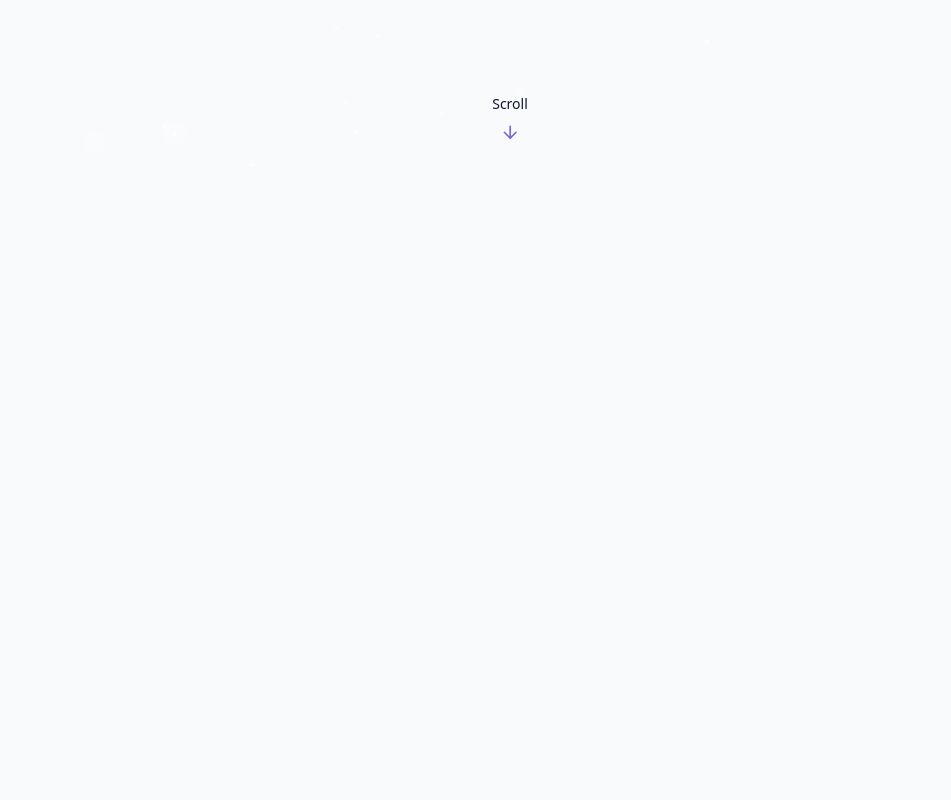
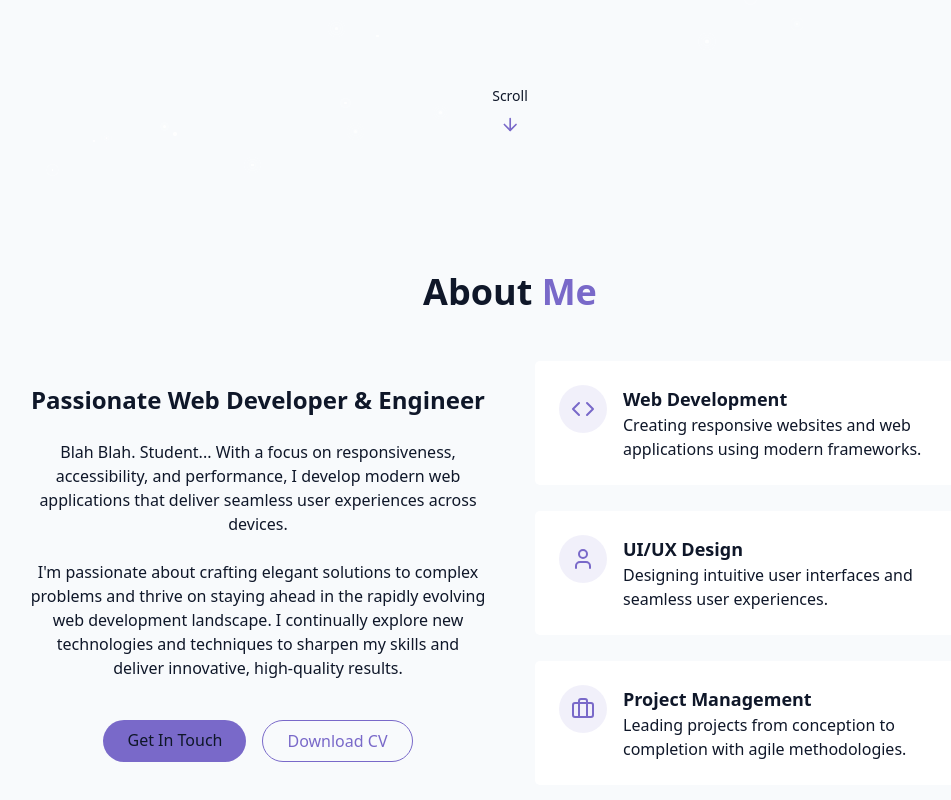
Before and after one commit to WLL1am/portfolio, a React (Vite) app: page / in a window 1280 px wide. Shown: the part 624-1424 px from the top of the page, without its empty margins (130-1081 px from the left). Before the commit the page ends 800 px from the top, so only its background shows below. Built offline with nearby package versions, Linux system fonts and the light colour scheme.

Commit message:
created about me section

```diff
--- /dev/null
+++ b/src/components/AboutSection.jsx
@@ -0,0 +1,88 @@
+import { Briefcase, Code, User } from "lucide-react"
+
+export const AboutSection = () => {
+    return (
+        <section id="about" className="py-24 px-4 relative">
+            <div className="container mx-auto max-w-5xl">
+                <h2 className="text-3xl md:text-4xl font-bold mb-12 text-center">
+                    About <span className="text-primary"> Me</span>
+                </h2>
+
+                <div className="grid grid-cols-1 md:grid-cols-2 gap-12 items-center">
+                    <div className="space-y-6">
+                        <h3 className="text-2xl font-semibold">Passionate Web Developer & Engineer</h3>
+
+                        <p className="text-muted-foreground">
+                            Blah Blah. Student... With a focus on responsiveness, accessibility, and performance, I develop modern web applications that deliver seamless user experiences across devices.
+                        </p>
+
+                        <p className="text-muted-foreground">
+                            I'm passionate about crafting elegant solutions to complex problems and thrive on staying ahead in the rapidly evolving web development landscape. I continually explore new technologies and techniques to sharpen my skills and deliver innovative, high-quality results.
+                        </p>
+
+                        <div className="flex flex-col sm:flex-row gap-4 pt-4 justify-center">
+                            <a href="#contact" className="cosmic-button">
+                                Get In Touch
+                            </a>
+
+
+                            <a
+                                href=""
+                                className="px-6 py-2 rounded-full border border-primary text-primary hover:bg-primary/10 transition-colors duration-300"
+                            >
+                                Download CV
+                            </a>
+                        </div>
+                    </div>
+
+                    <div className="grid grid-cols-1 gap-6">
+                        <div className="gradient-border p-6 card-hover">
+                            <div className="flex items-start gap-4">
+                                <div className="p-3 rounded-full bg-primary/10">
+                                    <Code className="h-6 w-6 text-primary" />
+                                </div>
+                                <div className="text-left">
+                                    <h4 className="font-semibold text-lg"> Web Development</h4>
+                                    <p className="text-muted-foreground">
+                                        Creating responsive websites and web applications using modern frameworks.
+                                    </p>
+                                </div>
+                            </div>
+                        </div>
+
+                        <div className="gradient-border p-6 card-hover">
+                            <div className="flex items-start gap-4">
+                                <div className="p-3 rounded-full bg-primary/10">
+                                    <User className="h-6 w-6 text-primary" />
+                                </div>
+                                <div className="text-left">
+                                    <h4 className="font-semibold text-lg"> UI/UX Design</h4>
+                                    <p className="text-muted-foreground">
+                                        Designing intuitive user interfaces and seamless user experiences.
+                                    </p>
+                                </div>
+                            </div>
+                        </div>
+
+                        <div className="gradient-border p-6 card-hover">
+                            <div className="flex items-start gap-4">
+                                <div className="p-3 rounded-full bg-primary/10">
+                                    <Briefcase className="h-6 w-6 text-primary" />
+                                </div>
+                                <div className="text-left">
+                                    <h4 className="font-semibold text-lg"> Project Management</h4>
+                                    <p className="text-muted-foreground">
+                                        Leading projects from conception to completion with agile methodologies.
+                                    </p>
+                                </div>
+                            </div>
+                        </div>
+
+
+                    </div>
+                </div>
+            </div>
+
+        </section>
+    )
+}
--- a/src/pages/Home.jsx
+++ b/src/pages/Home.jsx
@@ -1,3 +1,4 @@
+import { AboutSection } from "../components/AboutSection"
 import { HeroSection } from "../components/HeroSection"
 import { Navbar } from "../components/Navbar"
 import { ThemeToggle } from "../components/ThemeToggle"
@@ -18,6 +19,7 @@ export const Home = () => {
         {/* Main Content */}
             <main>
                 <HeroSection />
+                <AboutSection />
             </main>
 
         {/* Footer */}
```
